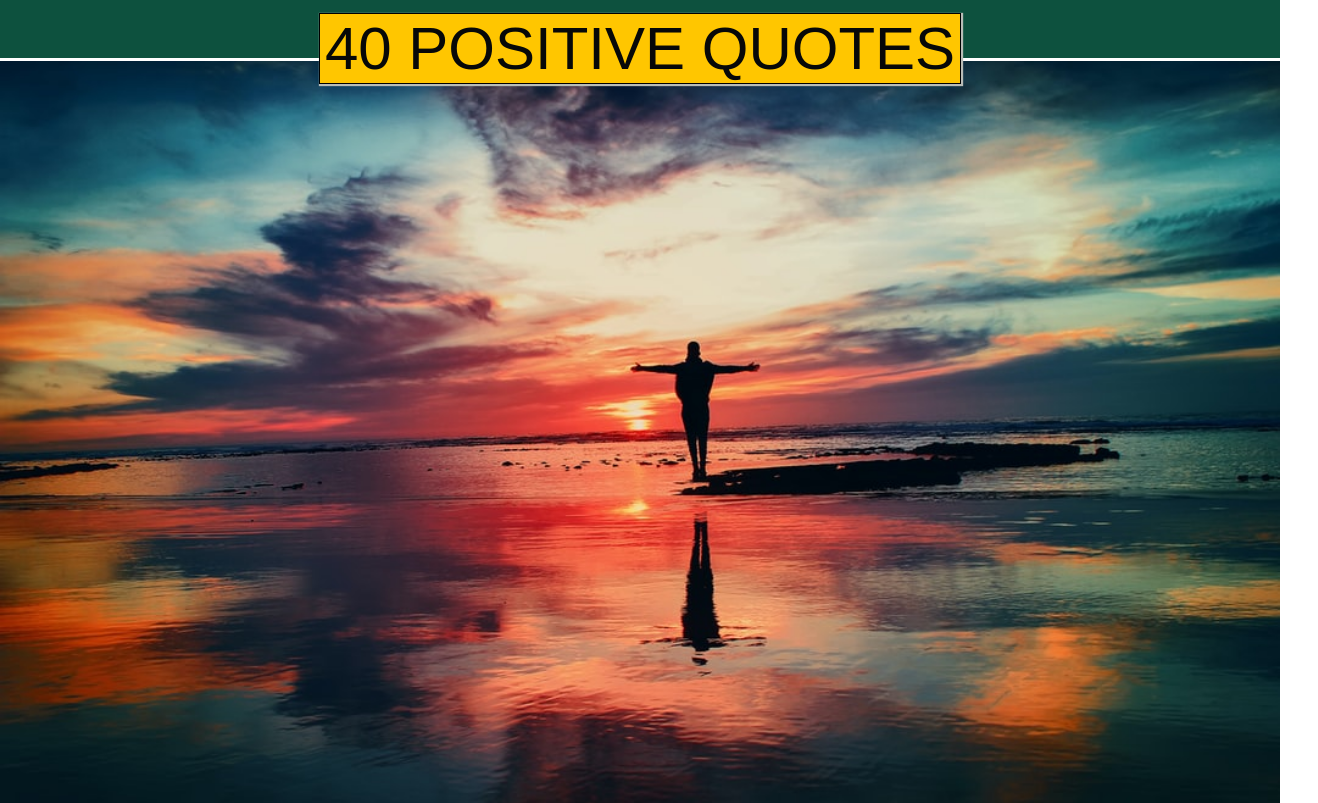
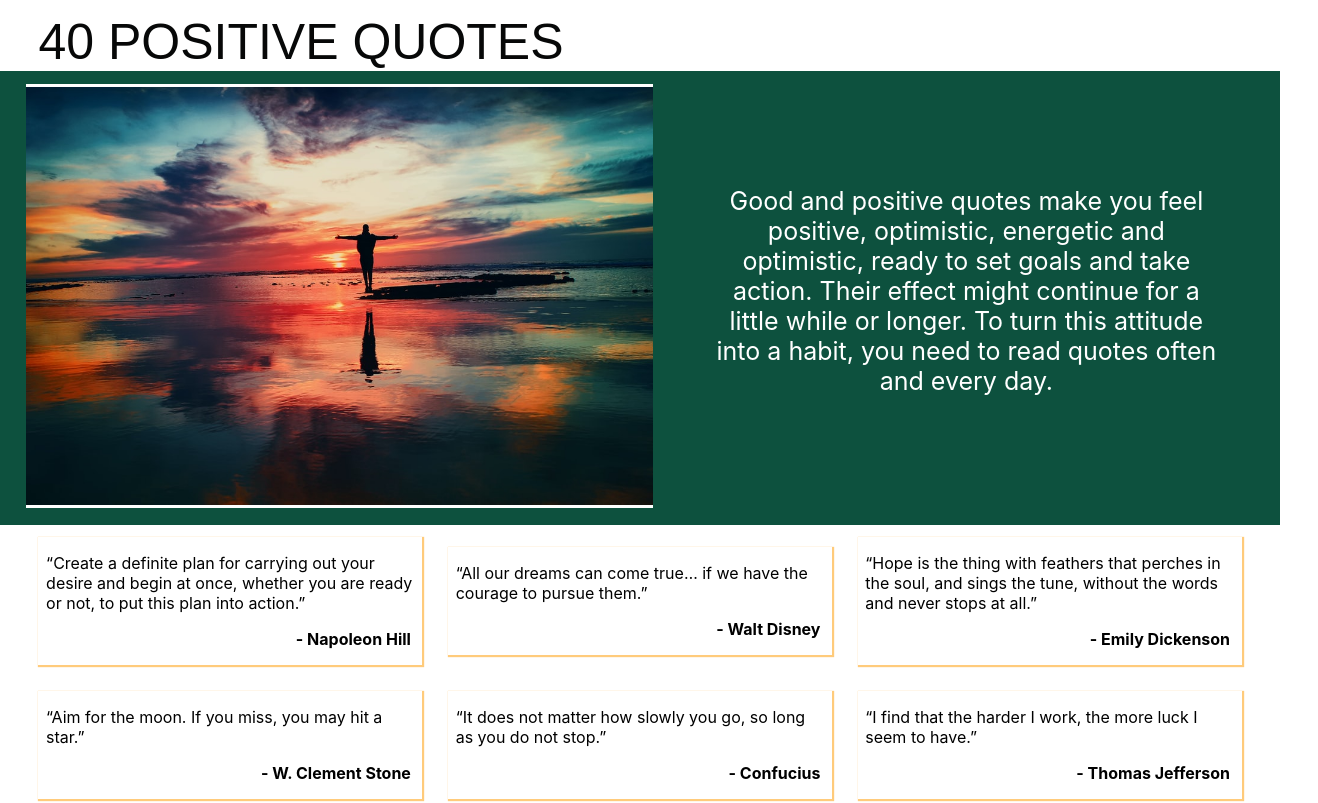
Before and after one commit to fnumilat/40-positive-quotes, a React (Create React App) app in the folder 40-positive-quotes-app/: page / in a window 1280 px wide. Shown: the top 803 px of the page, 1318 px wide, since content can reach past the window. Built offline with nearby package versions, Linux system fonts and the light colour scheme.

Commit message:
Completed the footer section, and made improvements on Header section.

```diff
--- a/40-positive-quotes-app/src/App.css
+++ b/40-positive-quotes-app/src/App.css
@@ -11,8 +11,8 @@
 .Header {
   display: flex;
   flex-direction: column;
-  align-items: center;
-  justify-content: center;
+  /* align-items: center;
+  justify-content: center; */
   margin-top: 1%;
   margin-bottom: 1%;
   /* border: 2px black solid; */
@@ -21,24 +21,29 @@
 
 .Header-Title {
   display: flex;
-  flex-direction: column;
-  align-items: center;
-  justify-content: center;
-  font-size: 60px;
+  font-size: 50px;
   color: #070808;
   font-family: sans-serif;
-  width: 50%;
-  margin-bottom: -3%;
+  width: 100%;
   position: relative;
-  border: 1px black solid;
-  box-shadow: #b9bcb7 1px 1px 1px 1px;
-  background-color: #FFC600;
+  /* border: 1px black solid;
+  box-shadow: #b9bcb7 1px 1px 1px 1px; */
+  /* background-color: #FFC600; */
+  background-color: white;
+  padding-left: 3%;
+  padding-top: 2%;
+  margin-top: -2%;
+}
+
+.Header-Image-Paragraph-Box {
+  display: flex;
+  flex-direction: row;
 }
 
 .Header-Image {
   margin-top: 1%;
   width: 100%;
-  /* margin-bottom: 1%; */
+  margin-left: 2%;
 }
 
 .Header-Image .Image {
@@ -52,23 +57,25 @@
   align-items: center;
   justify-content: center;
   width: 100%;
-  /* margin-top: 1%; */
+  /* margin-top: -50%; */
+  /* margin-left: 5%; */
   /* background-color: #0d513e; */
 }
 
 .Header-Paragraph {
-  width: 50%;
-  margin-top: 1%;
-  margin-bottom: .5%;
-  padding-left: 5px;
-  padding-right: 5px;
-  border-radius: 5px;
-  background-color: #ffcb7b;
-  box-shadow:white 1px 1px 1px 1px;
+  width: 80%;
+  /* margin-top: 1%; */
+  /* margin-bottom: .5%; */
+  /* padding-left: 5px;
+  padding-right: 5px; */
+  /* border-radius: 5px; */
+  /* background-color: #ffcb7b;
+  box-shadow:white 1px 1px 1px 1px; */
 }
 
 .Header-Paragraph .Paragraph {
   font-size: 25px;
+  color: white;
 }
 
 /* Styles for the Body */
@@ -110,6 +117,11 @@
   align-items: center;
   justify-content: center;
   width: 100%;
-  /* margin-top: 1%; */
+  margin-top: -1%;
   /* background-color: #0d513e; */
 }
+
+.Footer .Footer-Text {
+  color: white;
+  font-size: 15px;
+}
--- a/40-positive-quotes-app/src/components/footer.js
+++ b/40-positive-quotes-app/src/components/footer.js
@@ -3,7 +3,7 @@ import '../App.css';
 function Footer() {
   return (
     <div className="Footer">
-      <h1>Hi I am Footer!</h1>
+      <h1 className = "Footer-Text">2022 | This website is created by Fnu Milat</h1>
     </div>
   );
 }
--- a/40-positive-quotes-app/src/components/header.js
+++ b/40-positive-quotes-app/src/components/header.js
@@ -9,6 +9,7 @@ function Header() {
           40 POSITIVE QUOTES
         </a>
       </header>
+      <div className="Header-Image-Paragraph-Box">
       <div className="Header-Image">
         <img src={HeaderImage} className="Image"/>
       </div>
@@ -20,6 +21,7 @@ function Header() {
           </p>
         </div>
       </div>
+      </div>
     </div>
   );
 }
```
Also changed, not shown: 40-positive-quotes-app/src/images/flag-Stars-and-Stripes-May-1-1795.jpg (added).
